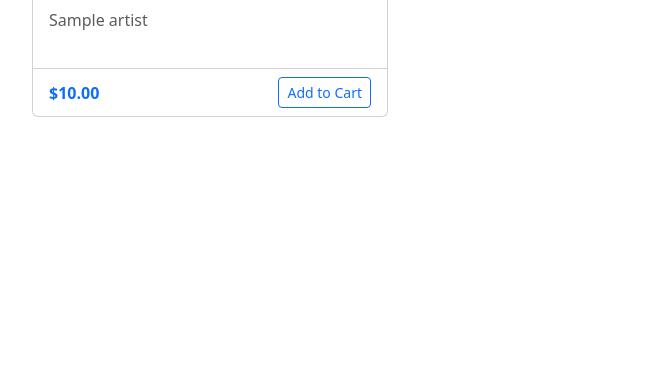
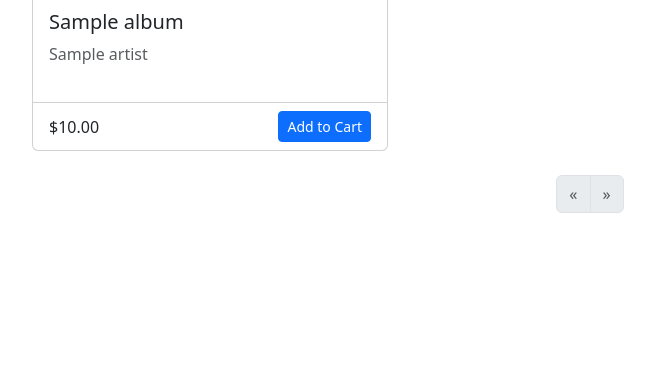
Before and after one commit to mariavarg/coolcatproductions, a Flask app: template templates/shop.html in a window 1280 px wide. Shown: the part 427-800 px from the top of the page, without its empty margins (50-705 px from the left). Run offline with Flask 3, Linux system fonts and the light colour scheme; the template is opened without the code that fills it: most values are stand-ins (such as "Sample title", 1, 10 or a date in 2020); grey boxes marked "Sample" are stand-in pictures; one stand-in notice (Sample message) is shown.

Commit message:
Update shop.html

```diff
--- a/templates/shop.html
+++ b/templates/shop.html
@@ -4,41 +4,46 @@
     <meta charset="UTF-8">
     <meta name="viewport" content="width=device-width, initial-scale=1.0">
     <title>Music Shop</title>
-    <!-- Safe CDN fallbacks -->
-    <link href="https://cdn.jsdelivr.net/npm/bootstrap@5.3.0/dist/css/bootstrap.min.css" rel="stylesheet"
-          onerror="this.onerror=null;this.href='/static/css/bootstrap.min.css';">
+    <link href="https://cdn.jsdelivr.net/npm/bootstrap@5.3.0/dist/css/bootstrap.min.css" rel="stylesheet">
     <style>
-        /* Critical CSS inlined to prevent render-blocking */
-        .album-card { transition: transform 0.2s; margin-bottom: 20px; }
-        .album-img { height: 200px; object-fit: cover; }
-        .price { font-weight: bold; color: #0d6efd; }
-        .error-placeholder { background: #f8f9fa; padding: 100px 0; text-align: center; }
+        .album-card {
+            transition: transform 0.2s;
+            margin-bottom: 20px;
+            height: 100%;
+        }
+        .album-img-container {
+            height: 250px;
+            overflow: hidden;
+            display: flex;
+            align-items: center;
+            justify-content: center;
+            background-color: #f8f9fa;
+        }
+        .album-img {
+            width: 100%;
+            height: 100%;
+            object-fit: cover;
+        }
+        .pagination .page-item.active .page-link {
+            background-color: #0d6efd;
+            border-color: #0d6efd;
+        }
     </style>
 </head>
 <body>
-    <!-- Error Handling Section -->
-    {% if error %}
-    <div class="container error-placeholder">
-        <h2>⚠️ We're experiencing technical difficulties</h2>
-        <p class="text-muted">{{ error }}</p>
-        <a href="/shop" class="btn btn-primary">Try Again</a>
-    </div>
-    {% else %}
-
+    <div class="container py-4">
         <!-- Flash Messages -->
-    <div class="container mt-3">
         {% with messages = get_flashed_messages(with_categories=true) %}
+            {% if messages %}
                 {% for category, message in messages %}
                     <div class="alert alert-{{ category }} alert-dismissible fade show">
                         {{ message }}
                         <button type="button" class="btn-close" data-bs-dismiss="alert"></button>
                     </div>
                 {% endfor %}
+            {% endif %}
         {% endwith %}
-    </div>
 
-    <!-- Main Content -->
-    <div class="container py-4">
         <h1 class="text-center mb-4">Available Albums</h1>
 
         {% if not albums %}
@@ -46,48 +51,69 @@
                 No albums found. <a href="{{ url_for('upload_album') }}" class="alert-link">Upload one?</a>
             </div>
         {% else %}
+            <!-- Album Grid -->
             <div class="row row-cols-1 row-cols-md-3 g-4">
                 {% for album in albums %}
                     <div class="col">
-                <div class="card album-card h-100">
-                    <!-- Image with multiple fallbacks -->
-                    <img src="{{ url_for('static', filename='images/albums/' + album.image) if album.image else url_for('static', filename='images/placeholder.jpg') }}"
-                         class="card-img-top album-img"
-                         alt="{{ album.title|default('Album cover', true) }}"
+                        <div class="card album-card">
+                            <div class="album-img-container">
+                                <img src="{{ url_for('static', filename='images/albums/' + album.image) }}"
+                                     class="album-img"
+                                     alt="{{ album.title }}"
                                      onerror="this.src='{{ url_for('static', filename='images/placeholder.jpg') }}'">
-
+                            </div>
                             <div class="card-body">
-                        <h5 class="card-title">{{ album.title|default('Untitled Album', true) }}</h5>
-                        <p class="card-text text-muted">{{ album.artist|default('Unknown Artist', true) }}</p>
+                                <h5 class="card-title">{{ album.title }}</h5>
+                                <p class="card-text text-muted">{{ album.artist }}</p>
                             </div>
                             <div class="card-footer bg-transparent">
                                 <div class="d-flex justify-content-between align-items-center">
-                            <span class="price">${{ "%.2f"|format(album.price|default(0, true)) }}</span>
-                            <button class="btn btn-sm btn-outline-primary">Add to Cart</button>
+                                    <span class="price">${{ "%.2f"|format(album.price) }}</span>
+                                    <button class="btn btn-sm btn-primary">Add to Cart</button>
                                 </div>
                             </div>
                         </div>
                     </div>
                 {% endfor %}
             </div>
+
+            <!-- Pagination -->
+            <nav aria-label="Page navigation" class="mt-4">
+                <ul class="pagination justify-content-center">
+                    {% if page > 1 %}
+                        <li class="page-item">
+                            <a class="page-link" href="{{ url_for('shop', page=page-1) }}" aria-label="Previous">
+                                <span aria-hidden="true">&laquo;</span>
+                            </a>
+                        </li>
+                    {% else %}
+                        <li class="page-item disabled">
+                            <span class="page-link">&laquo;</span>
+                        </li>
+                    {% endif %}
+
+                    {% for p in range(1, total_pages + 1) %}
+                        <li class="page-item {% if p == page %}active{% endif %}">
+                            <a class="page-link" href="{{ url_for('shop', page=p) }}">{{ p }}</a>
+                        </li>
+                    {% endfor %}
+
+                    {% if page < total_pages %}
+                        <li class="page-item">
+                            <a class="page-link" href="{{ url_for('shop', page=page+1) }}" aria-label="Next">
+                                <span aria-hidden="true">&raquo;</span>
+                            </a>
+                        </li>
+                    {% else %}
+                        <li class="page-item disabled">
+                            <span class="page-link">&raquo;</span>
+                        </li>
+                    {% endif %}
+                </ul>
+            </nav>
         {% endif %}
     </div>
-    {% endif %}
 
-    <!-- JavaScript with Error Handling -->
-    <script src="https://cdn.jsdelivr.net/npm/bootstrap@5.3.0/dist/js/bootstrap.bundle.min.js"
-            integrity="sha384-geWF76RCwLtnZ8qwWowPQNguL3RmwHVBC9FhGdlKrxdiJJigb/j/68SIy3Te4Bkz"
-            crossorigin="anonymous"
-            onerror="console.error('Bootstrap failed to load'); document.write('<script src=\"/static/js/bootstrap.bundle.min.js\"><\/script>')"></script>
-
-    <!-- Fallback Local Assets -->
-    <script>
-        // Check if Bootstrap loaded properly
-        if (typeof bootstrap === 'undefined') {
-            console.warn('Loading local Bootstrap fallback');
-            document.write('<link href="/static/css/bootstrap.min.css" rel="stylesheet">');
-            document.write('<script src="/static/js/bootstrap.bundle.min.js"><\/script>');
-        }
-    </script>
+    <script src="https://cdn.jsdelivr.net/npm/bootstrap@5.3.0/dist/js/bootstrap.bundle.min.js"></script>
 </body>
 </html>
```
Lines whose indentation alone changed are shown as unchanged.
